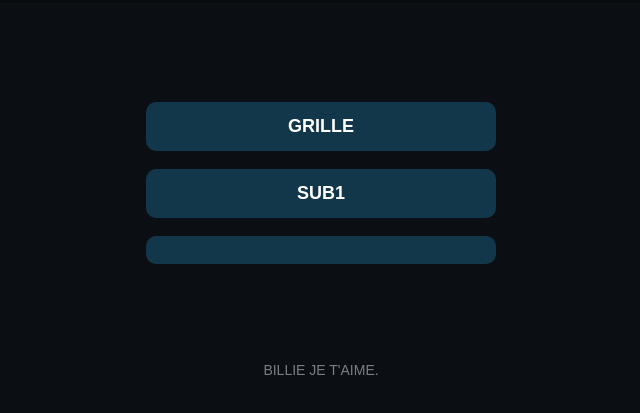
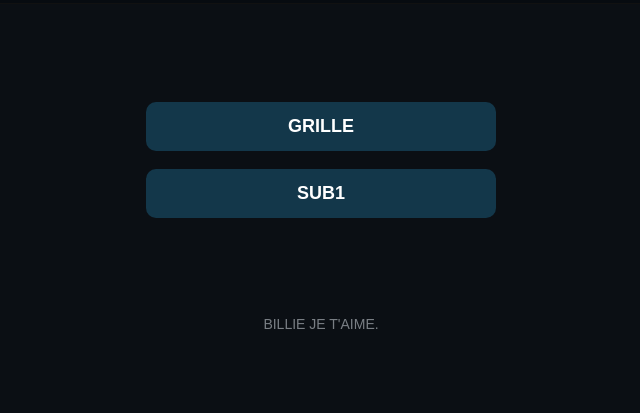
Before and after one commit to murireset/wordbombhelper, a plain HTML site: page index.html in a window 1280 px wide. Shown: the part 77-490 px from the top of the page, without its empty margins (319-959 px from the left). Drawn offline with Linux system fonts and the light colour scheme.

Commit message:
Update index.html

```diff
--- a/index.html
+++ b/index.html
@@ -79,9 +79,6 @@ footer{
     SUB1
   </button>
 
-  <button class="btn" onclick="alert('À venir !')">
-  </button>
-
 </div>
 
 <footer>
```
